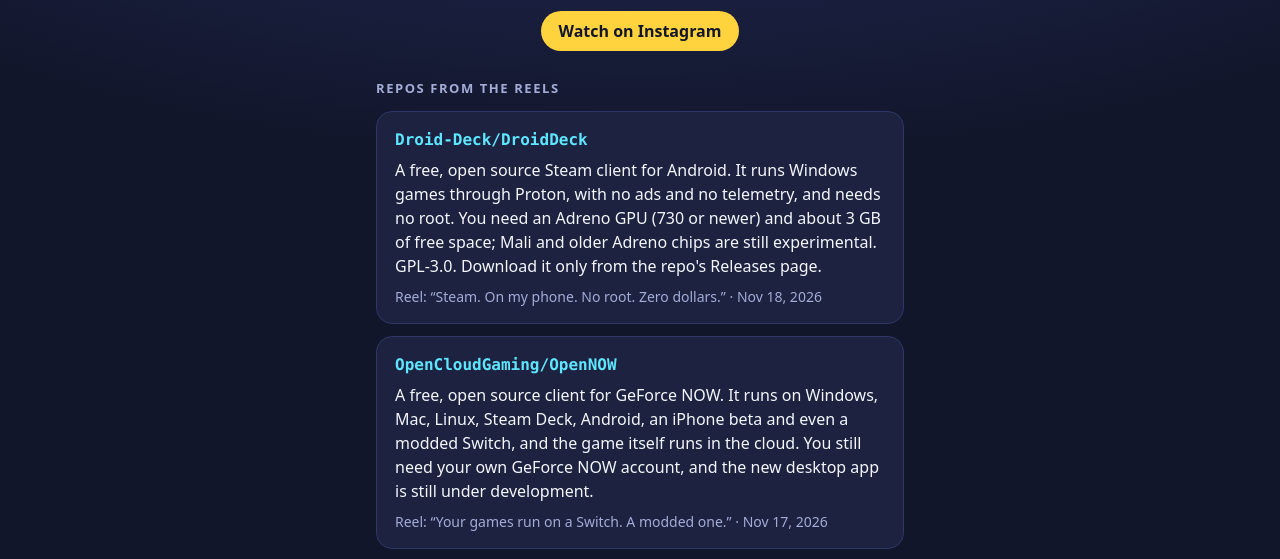
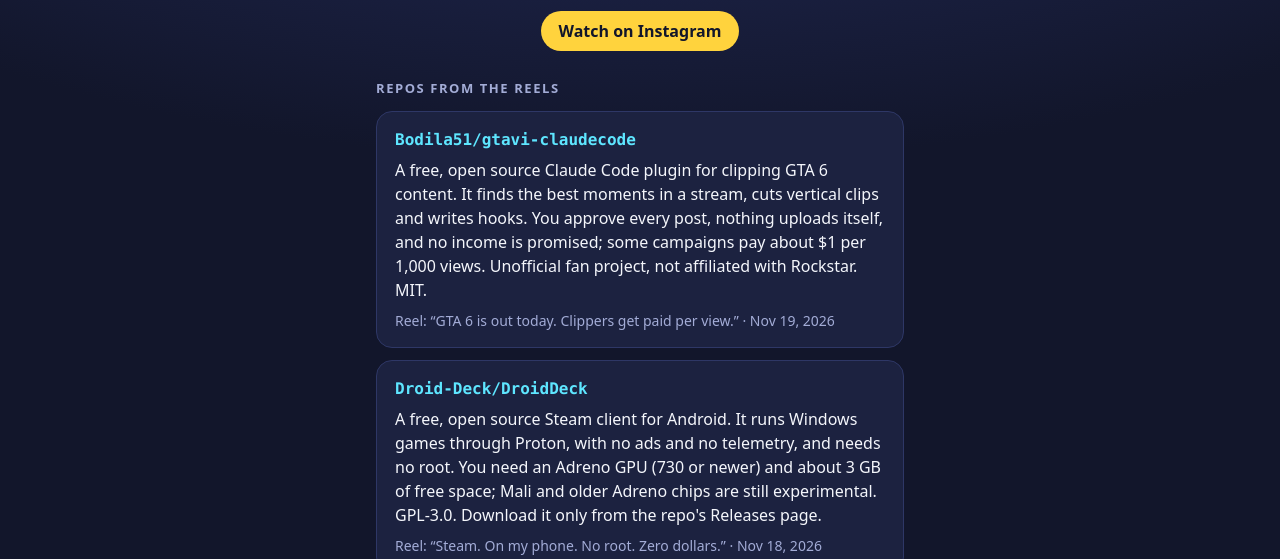
Before and after one commit to RizgarOzan/commitcinema, a plain HTML site: page index.html in a window 1280 px wide. Shown: the part 237-796 px from the top of the page. Drawn offline with Linux system fonts and the light colour scheme.

Commit message:
Add Bodila51/gtavi-claudecode from the Nov 19 reel
Added the card for the GTA 6 clipping plugin at the top of the list and the same repo at the top of the README table.

```diff
--- a/index.html
+++ b/index.html
@@ -40,6 +40,12 @@
   </header>
 
   <h2>Repos from the reels</h2>
+
+  <a class="repo" href="https://github.com/Bodila51/gtavi-claudecode">
+    <div class="name">Bodila51/gtavi-claudecode</div>
+    <div class="what">A free, open source Claude Code plugin for clipping GTA 6 content. It finds the best moments in a stream, cuts vertical clips and writes hooks. You approve every post, nothing uploads itself, and no income is promised; some campaigns pay about $1 per 1,000 views. Unofficial fan project, not affiliated with Rockstar. MIT.</div>
+    <div class="meta">Reel: “GTA 6 is out today. Clippers get paid per view.” · Nov 19, 2026</div>
+  </a>
 
   <a class="repo" href="https://github.com/Droid-Deck/DroidDeck">
     <div class="name">Droid-Deck/DroidDeck</div>
```
Also changed, not shown: 1 other file.
